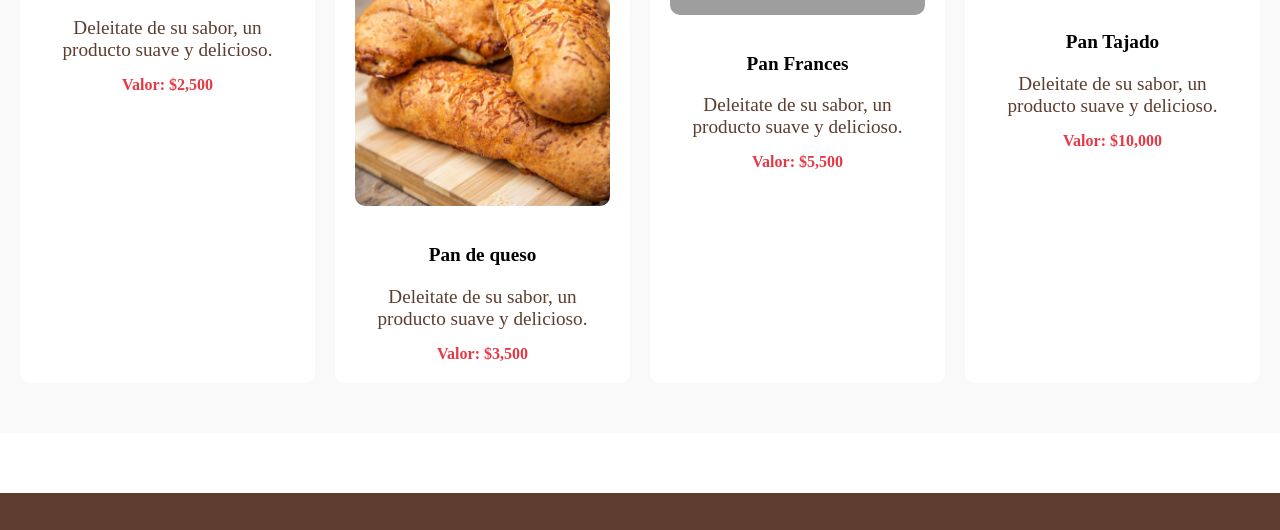
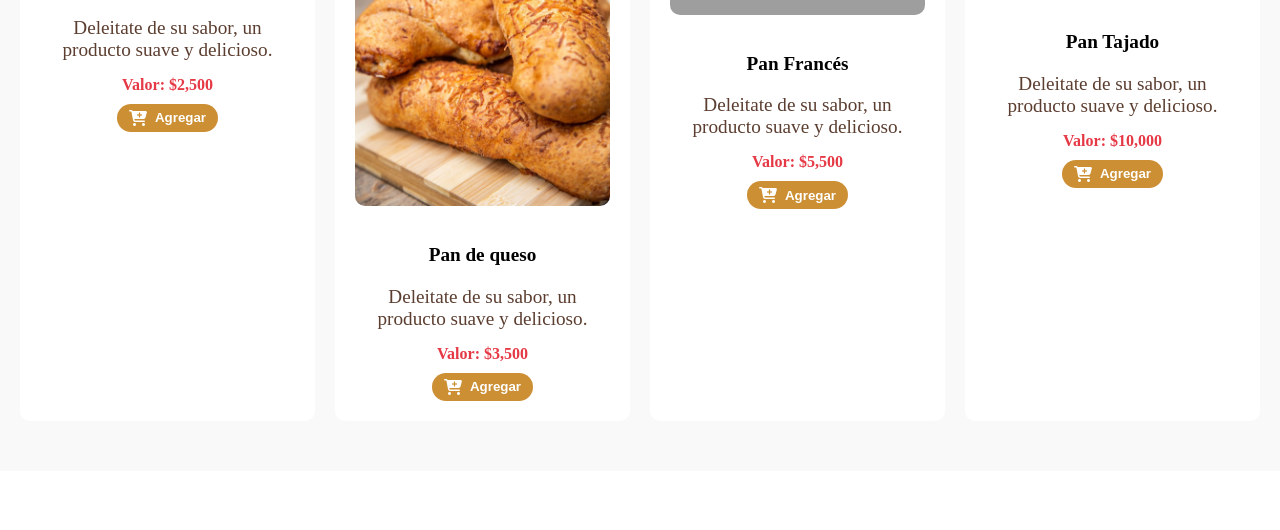
Before and after one commit to Erick2129/Panaderia, a plain HTML site: page index.html in a window 1280 px wide. Shown: the part 1130-1660 px from the top of the page. Drawn offline with Linux system fonts and the light colour scheme; grey boxes are pictures that could not be loaded; a web font is replaced by a local one.

Commit message:
Corrección de bug en menú lateral y se añade carrito de compras a cada producto

```diff
--- a/index.html
+++ b/index.html
@@ -28,8 +28,8 @@
                 <span></span><span></span><span></span>
             </button>
         </div>
-        <div class="menu-lateral" id="menu-lateral">
-            <button class="cerrar" id="cerrar-menu" aria-label="Cerrar menú">X</button>
+        <aside class="menu-lateral" id="menu-lateral">
+            <button class="cerrar" id="cerrar-menu" aria-label="Cerrar menú">x</button>
             <ul>
                 <li class="submenu1">
                     <a href="#" class="flechita">Domicilios</a>
@@ -48,7 +48,7 @@
                 <li class="menu2"><a href="#">Ubicación</a></li>
                 <li class="menu2"><a href="#">Contacto</a></li>
             </ul>
-        </div>
+        </aside>
         <div class="overlay" id="overlay"></div>
         <ul id="menu-principal" class="menu">
             <li><a href="#"> Inicio</a></li>
@@ -78,28 +78,52 @@
                 <img src="Galeria de fotos/pan croissant.jpeg" alt="croissant">
                 <h3>Pan Croissant</h3>
                 <p> Deleitate de su sabor, un producto suave y delicioso.</p>
-                <span class="precio">Valor: $2,500</span>
+                <div class="precio-carrito">
+                    <span class="precio">Valor: $2,500</span>
+                    <button class="btn-agregar" data-nombre="Pan Croissant" data-precio="2500">
+                        <i class="fas fa-cart-plus"></i>
+                        <span>Agregar</span>
+                    </button>
+                </div>
             </div>
 
             <div class="foto-producto">
                 <img src="Galeria de fotos/pan de queso.jpeg" alt="pan de queso">
                 <h3>Pan de queso</h3>
                 <p> Deleitate de su sabor, un producto suave y delicioso.</p>
-                <span class="precio">Valor: $3,500</span>
+                <div class="precio-carrito">
+                    <span class="precio">Valor: $3,500</span>
+                    <button class="btn-agregar" data-nombre="Pan de queso" data-precio="3500">
+                        <i class="fas fa-cart-plus"></i>
+                        <span>Agregar</span>
+                    </button>
+                </div>
             </div>
 
             <div class="foto-producto">
                 <img src="Galeria de fotos/pan frances.jpg"alt="pan frances">
-                <h3>Pan Frances</h3>
+                <h3>Pan Francés</h3>
                 <p> Deleitate de su sabor, un producto suave y delicioso.</p>
-                <span class="precio">Valor: $5,500</span>
+                <div class="precio-carrito">
+                    <span class="precio">Valor: $5,500</span>
+                    <button class="btn-agregar" data-nombre="Pan Frances" data-precio="5500">
+                        <i class="fas fa-cart-plus"></i>
+                        <span>Agregar</span>
+                    </button>
+                </div>
             </div>
 
             <div class="foto-producto">
                 <img src="Galeria de fotos/tajado.jpg"alt="tajado">
                 <h3>Pan Tajado</h3>
                 <p> Deleitate de su sabor, un producto suave y delicioso.</p>
-                <span class="precio">Valor: $10,000</span>
+                <div class="precio-carrito">
+                    <span class="precio">Valor: $10,000</span>
+                    <button class="btn-agregar" data-nombre="Pan Tajado" data-precio="10000">
+                        <i class="fas fa-cart-plus"></i>
+                        <span>Agregar</span>
+                    </button>
+                </div>
             </div>
         </div>
     </section>
--- a/style.css
+++ b/style.css
@@ -399,6 +399,38 @@ body .foto-producto .precio{
     font-weight: bold;
     color:#e63946 ;
 }
+
+/* Carrito de tarjeta de producto */
+
+body .btn-agregar {
+    display: flex;
+    align-items: center;
+    gap: 8px;
+    background: #cc8f34;
+    border: none;
+    border-radius: 20px;
+    padding: 6px 12px;
+    color: white;
+    font-weight: bold;
+    cursor: pointer;
+    transition: all 0.3s ease;
+}
+
+.btn-agregar i {
+    font-size: 1rem;
+}
+
+.btn-agregar:hover {
+    background: #a56b25;
+    transform: scale(1.05);
+}
+
+.precio-carrito {
+    display: flex;
+    flex-direction: column;
+    align-items: center;
+    gap: 10px;
+}
 /* ..... FOOTER ..... */
 body footer{
     background: #5c3d2e;
@@ -553,7 +585,7 @@ body .menu-lateral .menu2:hover{
     padding-left: 20px;
 }
 
-body .menu-lateral a{
+body .menu-lateral .menu2 a{
     text-decoration: none;
     background: none;
     line-height: 3;
@@ -561,23 +593,28 @@ body .menu-lateral a{
     color: #5c3d2e;
 }
 
-body .menu-lateral a:hover {
+body .menu-lateral .menu2 a:hover {
     color: white;
 }
 
 
 body  .menu-lateral .submenu1 a{
+    text-decoration: none;
     background: none;
+    line-height: 2.5;
+    display: inline-block;
+    color: #5c3d2e;
     margin: 0;
-    padding: 0;
+    padding-right: 80px;
     position: relative;
     transition: all 0.1s ease;
     border-radius: 10px;
 }
 
+
  body .menu-lateral .submenu1 a:hover{
     background: linear-gradient(90deg, #c4af9e 100%, transparent 50%);
-    background-size: 100% 80%;
+    background-size: 180% 80%;
     background-position: 0 50%;
     background-repeat: no-repeat;
     color: white;
@@ -586,10 +623,9 @@ body  .menu-lateral .submenu1 a{
 }
 
 
-body .menu-lateral .submenu1 ul{
+body .menu-lateral .submenu1 ul li{
     margin: 0;
-    padding-left: 20px;
-
+    padding: 0;
 }
 
 /* Menú lateral abierto*/
```
Also changed, not shown: panes.html (+23 -5 lines).
